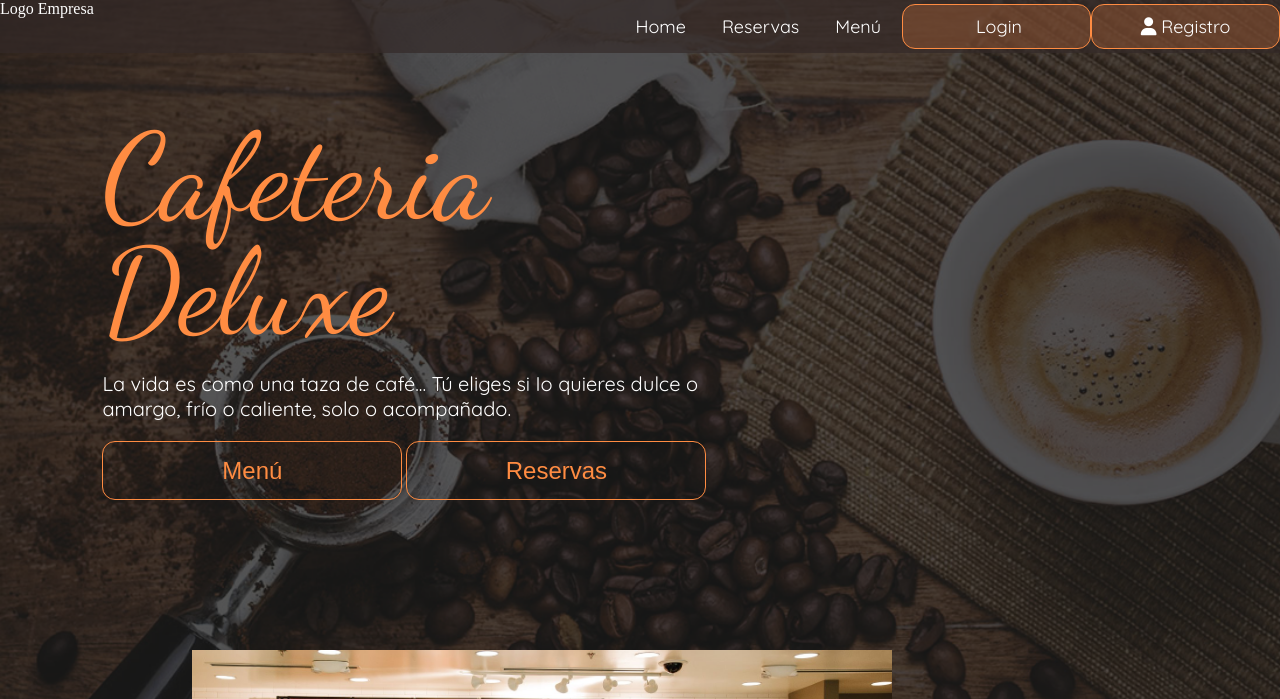
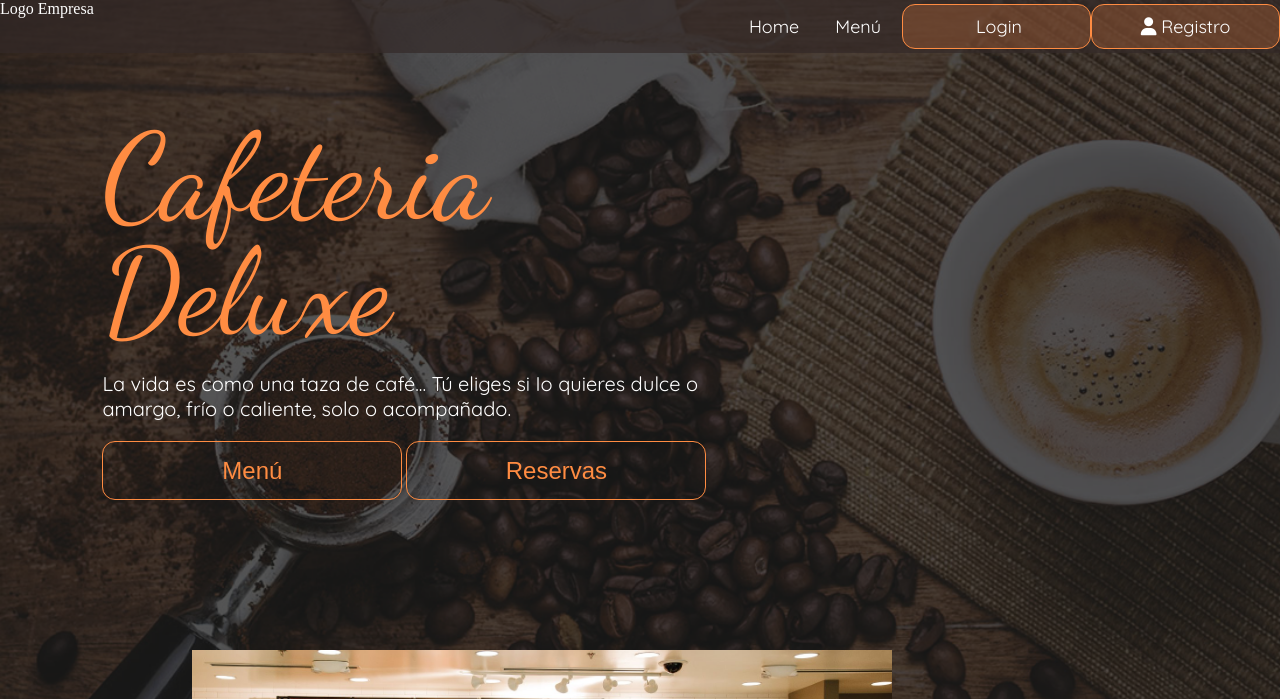
Before and after one commit to yeuryf007/Web-Cafeteria, a PHP site: page /carrito.php in a window 1280 px wide. Shown: the top 699 px of the page. Run offline with PHP 8.4, Linux system fonts and the light colour scheme; some libraries are stand-ins or nearby versions; some web fonts are replaced.

Commit message:
arreglado hide buttons logeado

```diff
--- a/header.php
+++ b/header.php
@@ -3,12 +3,13 @@
             <div class="logo">Logo Empresa</div>
             <nav class="nav" id="navgen">
             <a href="index.php"><button class="boton1">Home</button></a>
-            <a href="reservaciones.php"><button class="boton1">Reservas</button></a>
             <a href="menu.php"><button class="boton1">Menú</button></a>
+
             <?php
             if (isset($_SESSION["user"])) {
-                echo "<a href='miperfil.php'><button class='boton2'>Mi perfil</button></a>";
-                echo "<a href='includes/logout.inc.php'><button class='boton2'>Log out</button></a>";
+                echo "<a href='reservaciones.php'><button class='boton1'>Reservas</button></a>";
+                echo "<a href='miperfil.php'><button class='boton1'>Mi perfil</button></a>";
+                echo "<a href='includes/logout.inc.php'><button class='boton1'>Log out</button></a>";
                 echo "<a class='a-button' href='carrito.php'><button class='boton2'><i class='fa-solid fa-cart-shopping' style='color: #ffffff;'></i> Carrito</button></a>";
             }else{
                 echo "<a class='a-button' href='login.php'>
```
Also changed, not shown: menu.php (+7 -1 lines).
